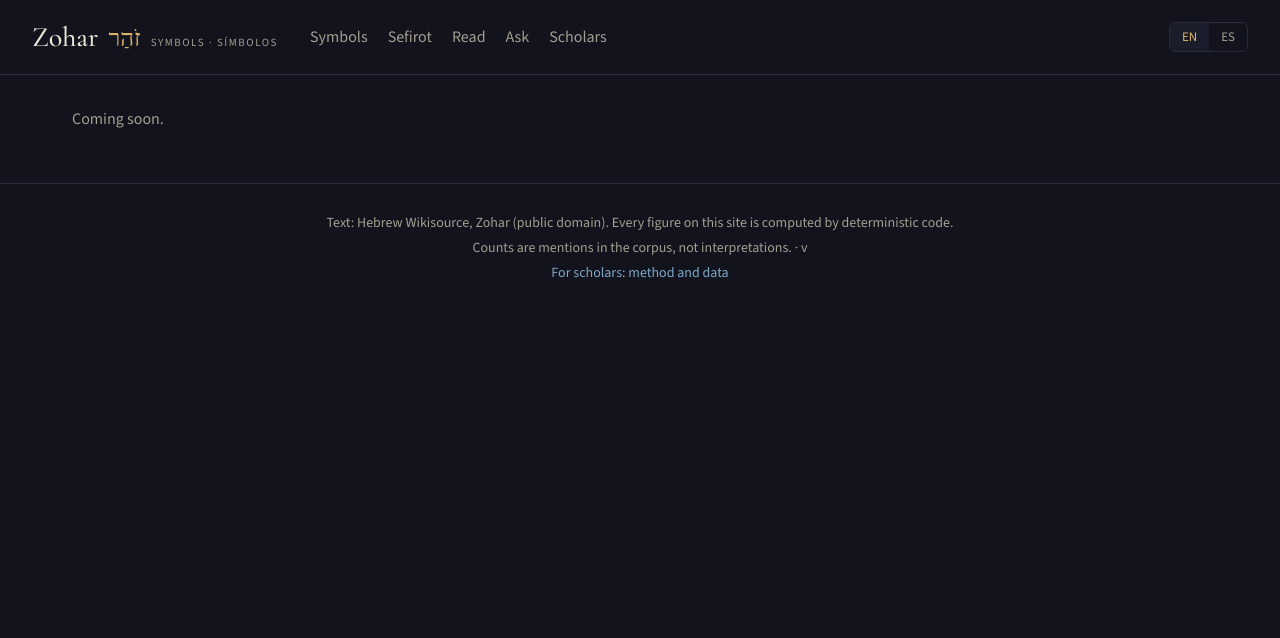
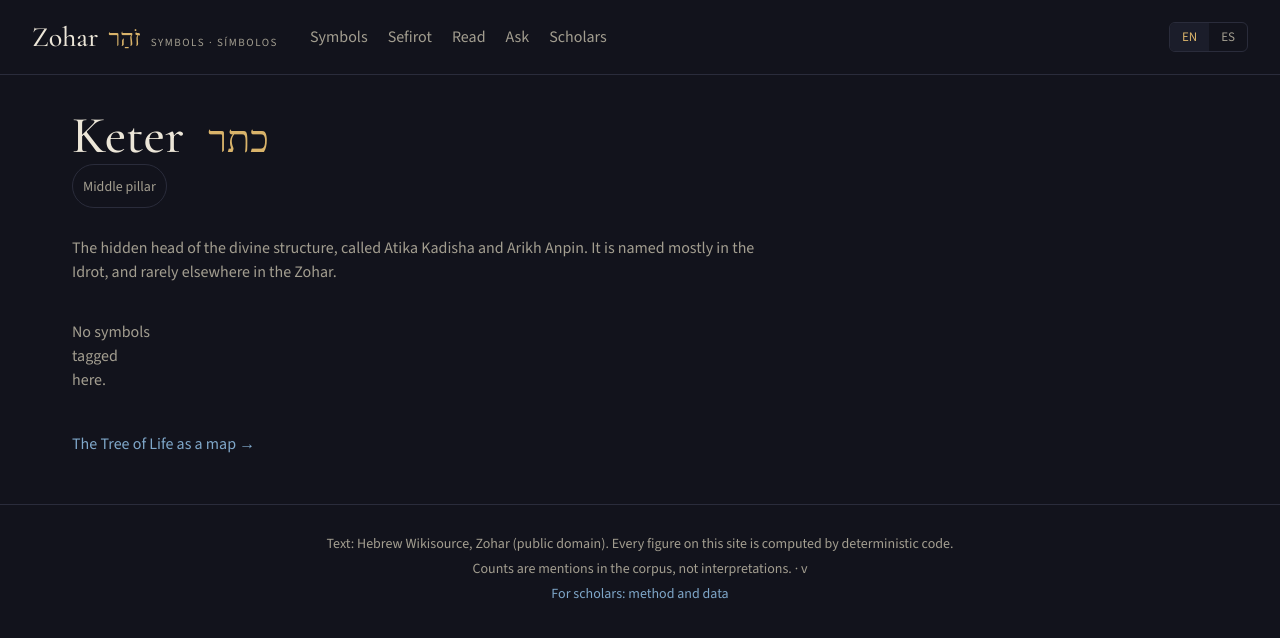
Before and after one commit to Jossifresben/zohar-symbols, a Flask app: page /sefirah/keter in a window 1280 px wide. Shown: the top 638 px of the page. Run offline with Flask 3, Linux system fonts and the light colour scheme; data that the repository does not hold is empty; parts of the project's set-up code (start-up, migrations or seed data) failed here and were passed over; some web fonts are replaced.

Commit message:
Node pages and the Tree of Life orientation page
Node page (intro, symbols by kind, partner bars), inline-SVG tree with
twelve links, provenance note, 404 listing the valid sefirot, shared
chips macro, EN/ES strings for all twelve node intros.

Co-Authored-By: Claude Sonnet 5.5 <noreply@anthropic.com>

```diff
--- a/web/queries.py
+++ b/web/queries.py
@@ -125,8 +125,11 @@ def node(nid: str, lang: str) -> dict | None:
     if nid not in NODE_ORDER:
         return None
     by_kind: dict[str, list] = {}
+    cm = one("select max(count_passages) as m from symbol")
+    cmax = (cm["m"] if cm else 1) or 1
     for r in rows("select id,label_en,label_es,label_ar,kind,count_passages from symbol where node=? order by count_passages desc, id", (nid,)):
-        by_kind.setdefault(r["kind"], []).append(dict(id=r["id"], label=_lab(r, lang), label_ar=r["label_ar"], count_passages=r["count_passages"]))
+        by_kind.setdefault(r["kind"], []).append(dict(id=r["id"], label=_lab(r, lang), label_ar=r["label_ar"], kind=r["kind"],
+                                                      count_passages=r["count_passages"], size=_size(r["count_passages"], cmax)))
     pn = rows("""select s2.node as other, count(distinct m1.passage_id) as n
                  from mention m1 join symbol s1 on s1.id=m1.symbol_id
                  join mention m2 on m2.passage_id=m1.passage_id join symbol s2 on s2.id=m2.symbol_id
--- a/web/static/app.css
+++ b/web/static/app.css
@@ -112,3 +112,14 @@ a.bar-row:hover{text-decoration:none}a.bar-row:hover .bar-label{color:var(--gold
 .pc-tr{margin:0}.attribution{font-size:12px;margin:6px 0 0}
 .cite{font-size:13px}
 @media (max-width:760px){.sym-head h1{font-size:36px}.claim{font-size:22px}}
+
+/* node + tree pages */
+.node-head .intro{max-width:720px}
+.node-symbols{display:grid;gap:16px;margin-bottom:24px}
+.node-partners{max-width:520px;margin-bottom:24px}
+.node-list{list-style:none;padding:0;display:flex;flex-wrap:wrap;gap:8px 18px}
+.tree-figure{margin:0;max-width:560px}
+.tree-svg{width:100%;height:auto;display:block}
+.tree-node:hover circle{stroke:var(--gold)}
+.tree-node:hover{text-decoration:none}
+.tree-figure figcaption{font-size:14px;margin-top:12px}
--- a/web/strings.json
+++ b/web/strings.json
@@ -470,5 +470,89 @@
   "unmarked_one": {
     "en": "1 passage without a state marker",
     "es": "1 pasaje sin marca de estado"
+  },
+  "node_intro_keter": {
+    "en": "The hidden head of the divine structure, called Atika Kadisha and Arikh Anpin. It is named mostly in the Idrot, and rarely elsewhere in the Zohar.",
+    "es": "La cabeza oculta de la estructura divina, llamada Atika Kadisha y Arij Anpin. Se nombra sobre todo en las Idrot, y rara vez en el resto del Zohar."
+  },
+  "node_intro_hokhmah": {
+    "en": "Abba, the Father: the point from which everything unfolds, and Reshit, the beginning. It stands at the head of the right pillar.",
+    "es": "Abba, el Padre: el punto del que todo se despliega, y Reshit, el principio. Encabeza la columna derecha."
+  },
+  "node_intro_binah": {
+    "en": "Imma, the Mother: the river that flows out of Eden and the palace. She is the womb of the seven sefirot below her. She stands at the head of the left pillar.",
+    "es": "Imma, la Madre: el río que sale del Edén y el palacio. Es el vientre de las siete sefirot que están debajo. Encabeza la columna izquierda."
+  },
+  "node_intro_hesed": {
+    "en": "The Right, associated with Abraham, with water and with white. It is the sefirah of lovingkindness.",
+    "es": "La Derecha, asociada con Abraham, con el agua y con el blanco. Es la sefirá de la bondad amorosa."
+  },
+  "node_intro_gevurah": {
+    "en": "The Left, associated with Isaac, with fire and with red. It is the sefirah of judgement.",
+    "es": "La Izquierda, asociada con Isaac, con el fuego y con el rojo. Es la sefirá del juicio."
+  },
+  "node_intro_tiferet": {
+    "en": "The King, the Sun, Jacob who is called Israel, and the written Torah. It stands on the middle pillar, between Right and Left, and is the Shekhinah's partner.",
+    "es": "El Rey, el Sol, Jacob que se llama Israel, y la Torá escrita. Está en la columna central, entre la Derecha y la Izquierda, y es la pareja de la Shejiná."
+  },
+  "node_intro_netzah": {
+    "en": "One of the two thighs of the divine body, the pillars from which the prophets draw. In Cordovero's scheme it corresponds to Moses.",
+    "es": "Uno de los dos muslos del cuerpo divino, las columnas de las que beben los profetas. En el esquema de Cordovero corresponde a Moisés."
+  },
+  "node_intro_hod": {
+    "en": "The other thigh, paired with Netzaḥ. In Cordovero's scheme it corresponds to Aaron.",
+    "es": "El otro muslo, emparejado con Netzaj. En el esquema de Cordovero corresponde a Aarón."
+  },
+  "node_intro_yesod": {
+    "en": "The Tzaddik, the Righteous One, who is the sign of the covenant and is linked with Joseph. It is the channel through which the upper sefirot flow into Malkhut.",
+    "es": "El Tzadik, el Justo, que es la señal del pacto y se vincula con José. Es el canal por el que las sefirot superiores fluyen hacia Maljut."
+  },
+  "node_intro_malkhut": {
+    "en": "The tenth sefirah: the divine presence in the world, called the Shekhinah, the Matronita, the Moon, the Sea, the Earth and Knesset Yisra'el. Her story is exile and union, and most of the Zohar is about her.",
+    "es": "La décima sefirá: la presencia divina en el mundo, llamada la Shejiná, la Matronita, la Luna, el Mar, la Tierra y Knesset Yisra'el. Su historia es el exilio y la unión, y la mayor parte del Zohar trata de ella."
+  },
+  "node_intro_sitra_ahra": {
+    "en": "The Other Side: the serpent, Samael and Lilith, and the husk that surrounds the holy. It is fed by excess of judgement.",
+    "es": "El Otro Lado: la serpiente, Samael y Lilit, y la cáscara que rodea lo santo. Se alimenta del exceso de juicio."
+  },
+  "node_intro_ein_sof": {
+    "en": "The Infinite, beyond the sefirot. It is named only by negation: what it is not.",
+    "es": "El Infinito, más allá de las sefirot. Solo se lo nombra por negación: lo que no es."
+  },
+  "pillar_right": {
+    "en": "Right pillar",
+    "es": "Columna derecha"
+  },
+  "pillar_left": {
+    "en": "Left pillar",
+    "es": "Columna izquierda"
+  },
+  "pillar_middle": {
+    "en": "Middle pillar",
+    "es": "Columna central"
+  },
+  "partner_nodes": {
+    "en": "Appears alongside",
+    "es": "Aparece junto a"
+  },
+  "tree_title": {
+    "en": "The Tree of Life as a map",
+    "es": "El Árbol de la Vida como mapa"
+  },
+  "tree_provenance": {
+    "en": "Drawn later than the Zohar (14th-century ilanot; this layout Kircher, 1652). Useful for orientation; not the Zohar's own map, which speaks in pillars, body and family.",
+    "es": "Dibujado después del Zohar (ilanot del siglo XIV; esta disposición es de Kircher, 1652). Sirve para orientarse, pero no es el mapa del propio Zohar, que habla de columnas, cuerpo y familia."
+  },
+  "tree_other_side": {
+    "en": "The Other Side, mirrored below",
+    "es": "El Otro Lado, reflejado abajo"
+  },
+  "node_not_found": {
+    "en": "No such sefirah. The twelve are:",
+    "es": "No existe esa sefirá. Las doce son:"
+  },
+  "node_no_symbols": {
+    "en": "No symbols tagged here.",
+    "es": "No hay símbolos etiquetados aquí."
   }
 }
--- /dev/null
+++ b/web/templates/_chips.html
@@ -0,0 +1,10 @@
+{% macro chips(part, ev=False) %}
+<div class="chips">
+{%- for s in part.chips %}
+  <a class="chip" data-kind="{{ s.kind }}" title="{{ s.label_ar }}" href="{{ url_for('.symbol', sid=s.id) }}" style="font-size:{{ s.size }}px">{{ s.label }}</a>
+{%- endfor %}
+  {%- if part.more %}
+  <a class="more" href="{{ url_for('.node', nid=part.node) if part.node else lang_url('search', kind='event') }}">{{ t('cluster_more', n=part.more) }}</a>
+  {%- endif %}
+</div>
+{% endmacro %}
--- /dev/null
+++ b/web/templates/node.html
@@ -0,0 +1,32 @@
+{% extends "base.html" %}
+{% from "_chips.html" import chips with context %}
+{% block title %}{{ n.label }} · {{ n.label_ar }} · Zohar{% endblock %}
+{% block content %}
+<section class="sym-head node-head">
+  <h1 class="display">{{ n.label }} <span class="heb gold" lang="he" dir="rtl">{{ n.label_ar }}</span></h1>
+  <div class="sym-chips"><span class="chip">{{ t('pillar_' ~ n.pillar) }}</span></div>
+  <p class="intro">{{ t('node_intro_' ~ n.node) }}</p>
+</section>
+<section class="grid node-symbols">
+{%- for k in kinds %}
+  <article class="card" data-kind="{{ k }}">
+    <h2 class="label">{{ t('kind_' ~ k) }}</h2>
+    {{ chips({'chips': n.symbols_by_kind[k]}) }}
+  </article>
+{%- else %}
+  <p class="muted">{{ t('node_no_symbols') }}</p>
+{%- endfor %}
+</section>
+{%- if n.partner_nodes %}
+<section class="card evidence node-partners">
+  <h2 class="label">{{ t('partner_nodes') }}</h2>
+  {%- set top = n.partner_nodes[0].passages_together %}
+  <ul class="bars">
+  {%- for p in n.partner_nodes %}
+    <li><a class="bar-row" href="{{ lang_url('node', nid=p.node) }}"><span class="bar-label">{{ p.label }}</span><span class="bar-track"><span class="bar bar-gold" style="width:{{ (100 * p.passages_together / top)|round|int }}%"></span></span><span class="bar-n">{{ p.passages_together }}</span></a></li>
+  {%- endfor %}
+  </ul>
+</section>
+{%- endif %}
+<p><a href="{{ lang_url('tree') }}">{{ t('orientation_tree_title') }} →</a></p>
+{% endblock %}
--- a/web/views/__init__.py
+++ b/web/views/__init__.py
@@ -77,6 +77,8 @@ def register(app) -> None:
 
     @app.errorhandler(404)
     def _not_found(_e):
+        if "/sefirah/" in request.path:
+            return render_template("404_node.html", node_ids=queries.NODE_ORDER), 404
         q = request.path.rstrip("/").rsplit("/", 1)[-1]
         suggestions = queries.nearest_symbols(q, g.lang) if q and q != "es" else []
         return render_template("404.html", suggestions=suggestions), 404
--- a/web/views/nodes.py
+++ b/web/views/nodes.py
@@ -1,8 +1,13 @@
-from flask import render_template
+from flask import abort, g, render_template
 
+from .. import queries
 from . import bp
 
 
 @bp.route("/sefirah/<nid>")
-def node(nid):  # placeholder, replaced in Task 4
-    return render_template("stub.html")
+def node(nid):
+    n = queries.node(nid, g.lang)
+    if n is None:
+        abort(404)
+    kinds = [k for k in queries.KINDS if k in n["symbols_by_kind"]]
+    return render_template("node.html", n=n, kinds=kinds)
--- a/web/views/tree.py
+++ b/web/views/tree.py
@@ -1,8 +1,19 @@
 from flask import render_template
 
+from .. import queries
 from . import bp
+
+W, H = 600, 880  # canvas; the ten circles use the 800-high grid, the Sitra Aḥra shadow sits below it
+# Normalised (x, y) on a 600x800 grid; the path list refers to these as 1..10.
+SEFIROT = [("keter", .5, .08), ("hokhmah", .75, .22), ("binah", .25, .22), ("hesed", .75, .36), ("gevurah", .25, .36),
+           ("tiferet", .5, .50), ("netzah", .75, .64), ("hod", .25, .64), ("yesod", .5, .78), ("malkhut", .5, .92)]
+PATHS = [(1, 2), (1, 3), (1, 6), (2, 3), (2, 4), (2, 6), (3, 5), (3, 6), (4, 5), (4, 6), (4, 7),
+         (5, 6), (5, 8), (6, 7), (6, 8), (6, 9), (7, 8), (7, 9), (7, 10), (8, 9), (8, 10), (9, 10)]
 
 
 @bp.route("/tree")
-def tree():  # placeholder
-    return render_template("stub.html")
+def tree():
+    pts = [dict(id=n, x=round(x * 600), y=round(y * 800), ar=queries.NODE_AR[n]) for n, x, y in SEFIROT]
+    lines = [(pts[a - 1], pts[b - 1]) for a, b in PATHS]
+    return render_template("tree.html", pts=pts, lines=lines, shadow=dict(id="sitra_ahra", x=300, y=1.02 * 800 + 20, ar=queries.NODE_AR["sitra_ahra"]),
+                           ein_sof=dict(id="ein_sof", x=300, y=14, ar=queries.NODE_AR["ein_sof"]))
```
Also changed, not shown: tests/web/test_home.py (+0 -1 lines), tests/web/test_nodes.py (added, +53 -0 lines), web/templates/404_node.html (added, +11 -0 lines), web/templates/home.html (+1 -10 lines), web/templates/tree.html (added, +11 -0 lines), web/templates/_tree.svg (added).
